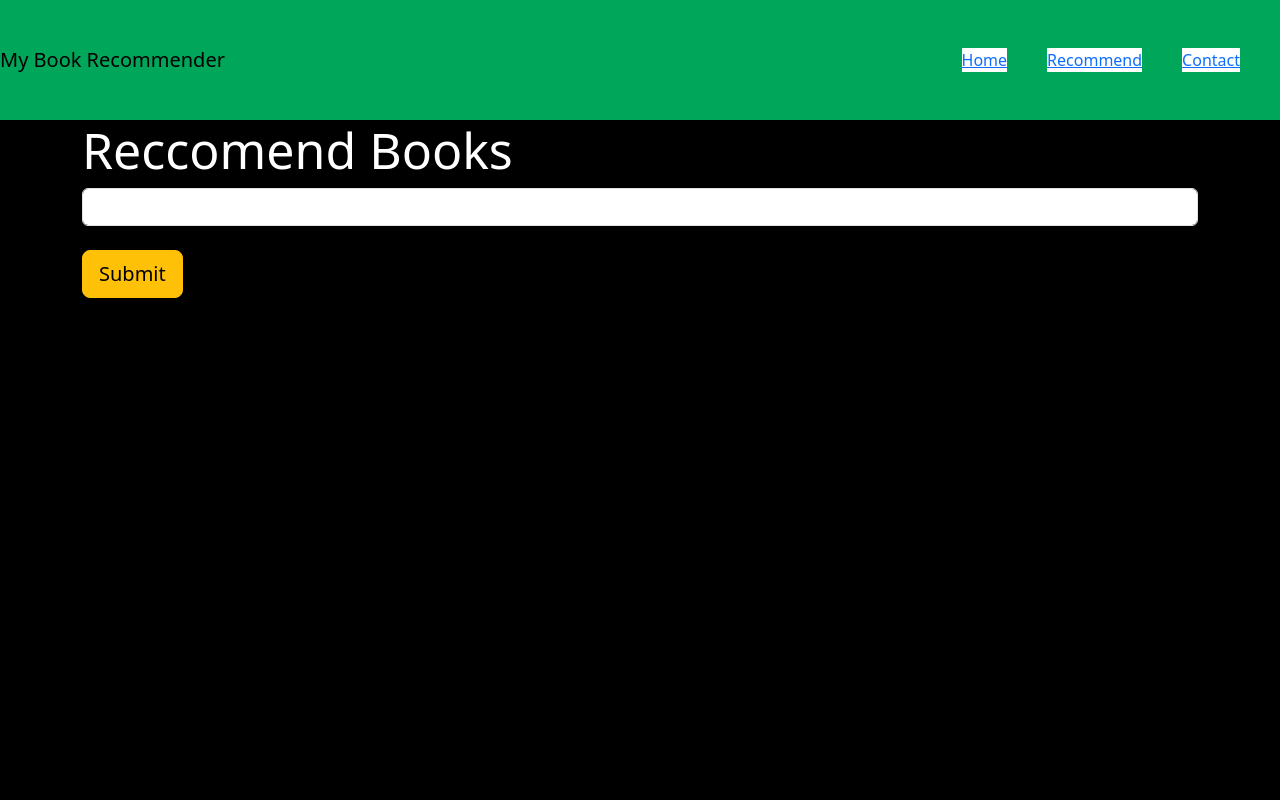
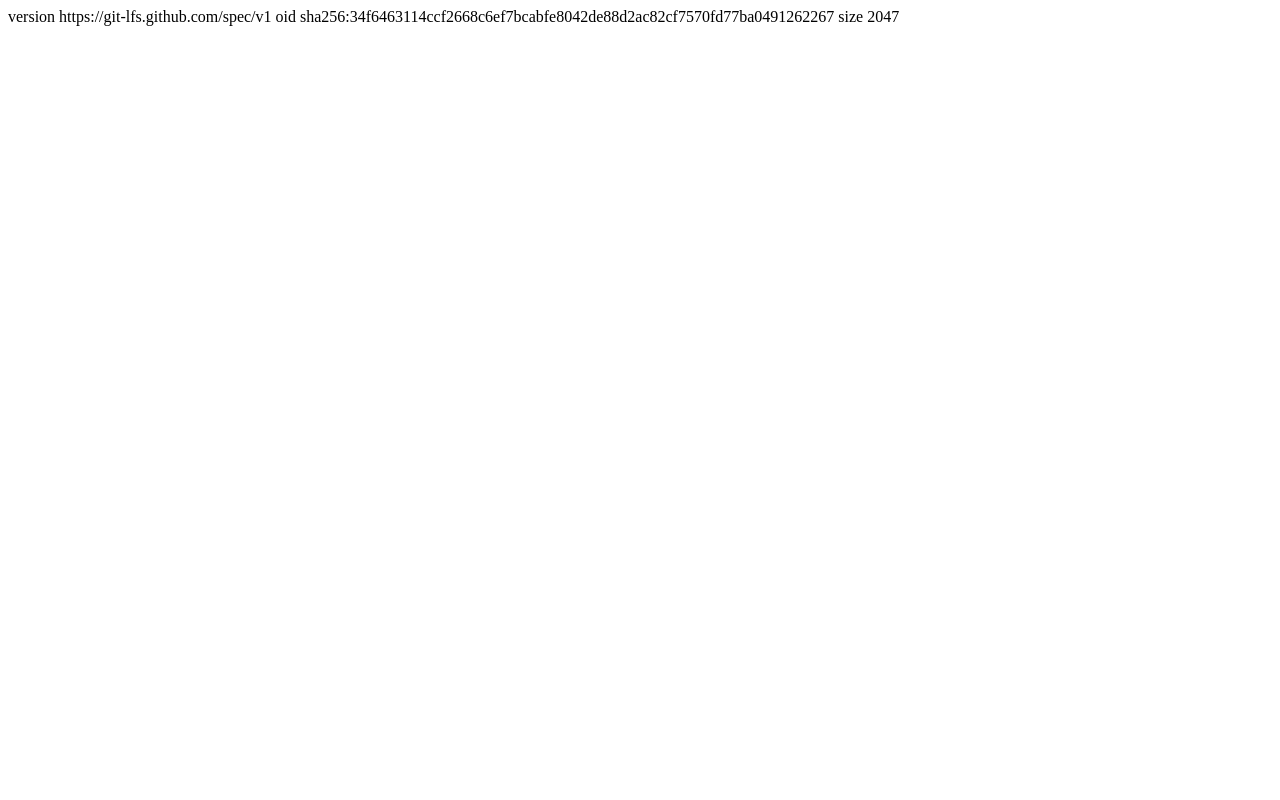
Before and after one commit to Afolabi-cyber/BOOK-NRECOMMENDATION-SYSTEM, a Python web app: template templates/recommend.html in a window 1280 px wide. Run offline with Jinja, Linux system fonts and the light colour scheme; the template is opened without the code that fills it, so the values that code supplies are empty.

Commit message:
Add files with Git LFS

```diff
--- a/templates/recommend.html
+++ b/templates/recommend.html
@@ -1,55 +1,3 @@
-<!DOCTYPE html>
-<html lang="en">
-<head>
-    <meta charset="UTF-8">
-    <meta name="viewport" content="width=device-width, initial-scale=1.0">
-    <link href="https://cdn.jsdelivr.net/npm/bootstrap@5.3.3/dist/css/bootstrap.min.css" rel="stylesheet">
-    <title>Book Reccomender</title>
-</head>
-<style>
-    .text-white{
-        color: white;
-    }
-    .text-back{
-        background-color: black;
-        color: white;
-    }
-</style>
-<body style="background-color: black;">
-    <nav class="navbar" style="background-color: #00a65a;">
-        <a class="navbar-brand">My Book Recommender</a>
-        <ul class="nav navbar-nnav" style="margin: 20px;">
-            <li style="background-color: white; margin: 20px;"><a href="/">Home</a></li>
-            <li style="background-color: white; margin: 20px;"><a href="/recommend">Recommend</a></li>
-            <li style="background-color: white; margin: 20px;"><a href="">Contact</a></li>
-        </ul>
-    </nav>
-
-    <div class="container">
-        <div class="row">
-            <div class="col-12">
-                <h1 class="text-white" style="font-size: 50px;">Reccomend Books</h1>
-                <form action="/recommend_books" method="post">
-                    <input name="user_input" type="text" class="form-control"><br>
-                    <input type="submit" class="btn btn-lg btn-warning">
-                </form>
-            </div>
-
-            {% if data%}
-                {% for i in data %}
-                <div class="col-md-3" style="margin-top: 30px; background-color: black;">
-                    <div class="card" style="background-color: black;">
-                        <div class="card-body">
-                            <img class="card-img-top" src="{{i[2]}}">
-                            <h2 class="text-back">{{i[0]}}</h2>
-                            <h4 class="text-back">{{i[1]}}</h4>
-                        </div>
-                    </div>
-                </div>
-                {% endfor %}
-            {% endif %}
-
-        </div>
-    </div>
-</body>
-</html>
+version https://git-lfs.github.com/spec/v1
+oid sha256:34f6463114ccf2668c6ef7bcabfe8042de88d2ac82cf7570fd77ba0491262267
+size 2047
```
Also changed, not shown: app.py (deleted, +0 -46 lines), templates/index.html (+3 -50 lines), 4 other files.
